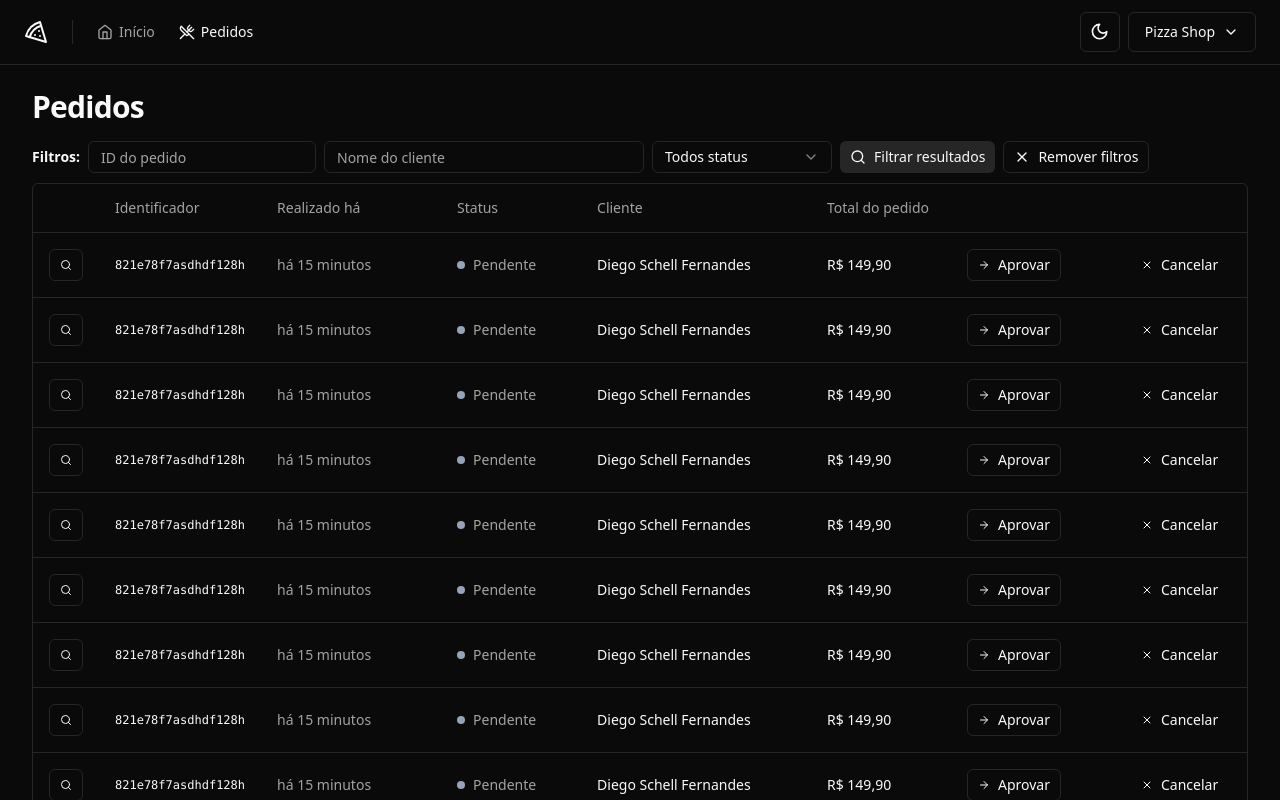
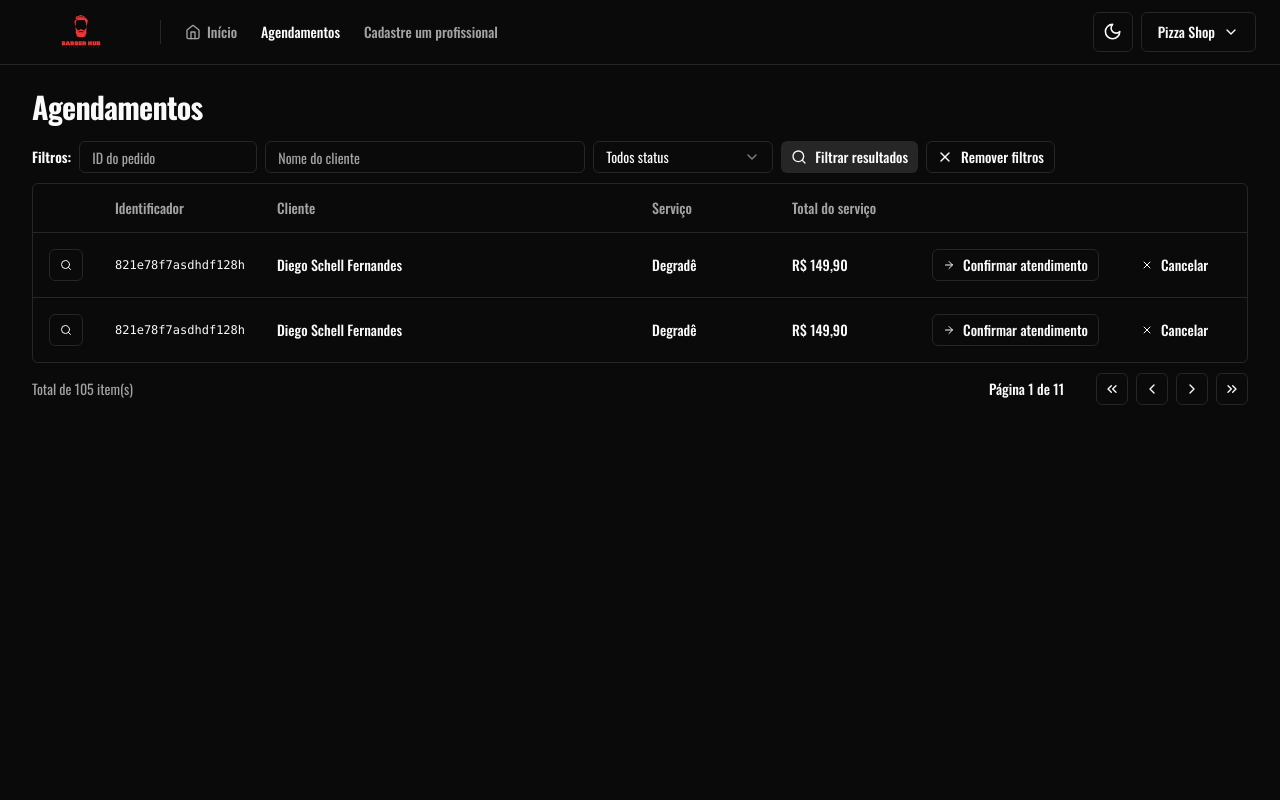
Before and after one commit to DTechCraftSolutions/dashboard-barber-hub, a React (Vite) app: page /orders in a window 1280 px wide. Shown: the top 800 px of the page. Built offline with nearby package versions, Linux system fonts and the light colour scheme.

Commit message:
feat: add-professional-route

```diff
--- a/index.html
+++ b/index.html
@@ -1,13 +1,20 @@
 <!doctype html>
 <html lang="pt-BR">
+
 <head>
+  <link rel="preconnect" href="https://fonts.googleapis.com">
+  <link rel="preconnect" href="https://fonts.gstatic.com" crossorigin>
+  <link href="https://fonts.googleapis.com/css2?family=Oswald:wght@200;300;400;500;600;700&display=swap"
+    rel="stylesheet">
   <meta charset="UTF-8" />
   <meta name="viewport" content="width=device-width, initial-scale=1.0" />
 
   <title>Dashboard BarberHub</title>
 </head>
+
 <body>
   <div id="root"></div>
   <script type="module" src="/src/main.tsx"></script>
 </body>
+
 </html>
--- a/src/components/header.tsx
+++ b/src/components/header.tsx
@@ -1,4 +1,4 @@
-import { Home, Pizza, UtensilsCrossed } from 'lucide-react'
+import { Home } from 'lucide-react'
 
 import { AccountMenu } from './account-menu'
 import { NavLink } from './nav-link'
@@ -9,8 +9,7 @@ export function Header() {
   return (
     <div className="border-b">
       <div className="flex h-16 items-center gap-6 px-6">
-        <Pizza className="h-6 w-6" />
-
+        <img src="/logo.png" alt="Logo" className="h-12 w-28" />
         <Separator orientation="vertical" className="h-6" />
 
         <nav className="flex items-center space-x-4 lg:space-x-6">
@@ -19,8 +18,10 @@ export function Header() {
             Início
           </NavLink>
           <NavLink to="/orders">
-            <UtensilsCrossed className="h-4 w-4" />
-            Pedidos
+            Agendamentos
+          </NavLink>
+          <NavLink to="/add-professional">
+            Cadastre um profissional
           </NavLink>
         </nav>
 
--- a/src/global.css
+++ b/src/global.css
@@ -2,6 +2,10 @@
 @tailwind components;
 @tailwind utilities;
 
+
+*{
+  font-family: 'Oswald', sans-serif;
+}
 
 @layer base {
   :root {
--- a/src/pages/app/dashboard/day-orders-amount-card.tsx
+++ b/src/pages/app/dashboard/day-orders-amount-card.tsx
@@ -6,7 +6,7 @@ export function DayOrdersAmountCard() {
   return (
     <Card>
       <CardHeader className="flex-row items-center justify-between space-y-0 pb-2">
-        <CardTitle className="text-base font-semibold">Pedidos (dia)</CardTitle>
+        <CardTitle className="text-base font-semibold">Agendamentos (dia)</CardTitle>
         <Utensils className="h-4 w-4 text-muted-foreground" />
       </CardHeader>
       <CardContent className="space-y-1">
--- a/src/pages/app/dashboard/month-orders-amount-card.tsx
+++ b/src/pages/app/dashboard/month-orders-amount-card.tsx
@@ -6,7 +6,7 @@ export function MonthOrdersAmountCard() {
   return (
     <Card>
       <CardHeader className="flex-row items-center justify-between space-y-0 pb-2">
-        <CardTitle className="text-base font-semibold">Pedidos (mês)</CardTitle>
+        <CardTitle className="text-base font-semibold">Agendamentos (mês)</CardTitle>
         <Utensils className="h-4 w-4 text-muted-foreground" />
       </CardHeader>
       <CardContent className="space-y-1">
--- a/src/pages/app/dashboard/popular-products-chart.tsx
+++ b/src/pages/app/dashboard/popular-products-chart.tsx
@@ -5,11 +5,11 @@ import colors from 'tailwindcss/colors'
 import { Card, CardContent, CardHeader, CardTitle } from '@/components/ui/card'
 
 const data = [
-  { product: 'Pepperoni', amount: 40 },
-  { product: 'Mussarela', amount: 30 },
-  { product: 'Marguerita', amount: 50 },
-  { product: '4 Queijos', amount: 16 },
-  { product: 'Frango frito', amount: 26 },
+  { product: 'Degradê', amount: 40 },
+  { product: 'Refletido', amount: 30 },
+  { product: 'Luzes', amount: 50 },
+  { product: 'Mullet', amount: 16 },
+  { product: 'Calvão', amount: 26 },
 ]
 
 const COLORS = [
--- a/src/pages/app/orders/order-table-row.tsx
+++ b/src/pages/app/orders/order-table-row.tsx
@@ -16,7 +16,7 @@ export function OrderTableRow() {
           <DialogTrigger asChild>
             <Button variant="outline" size="xs">
               <Search className="h-3 w-3" />
-              <span className="sr-only">Detalhes do pedido</span>
+              <span className="sr-only">Detalhes do Agendamento</span>
             </Button>
           </DialogTrigger>
 
@@ -26,19 +26,13 @@ export function OrderTableRow() {
       <TableCell className="font-mono text-xs font-medium">
         821e78f7asdhdf128h
       </TableCell>
-      <TableCell className="text-muted-foreground">há 15 minutos</TableCell>
-      <TableCell>
-        <div className="flex items-center gap-2">
-          <span className="h-2 w-2 rounded-full bg-slate-400" />
-          <span className="font-medium text-muted-foreground">Pendente</span>
-        </div>
-      </TableCell>
       <TableCell className="font-medium">Diego Schell Fernandes</TableCell>
+      <TableCell className="font-medium">Degradê</TableCell>
       <TableCell className="font-medium">R$ 149,90</TableCell>
       <TableCell>
         <Button variant="outline" size="xs">
           <ArrowRight className="mr-2 h-3 w-3" />
-          Aprovar
+          Confirmar atendimento
         </Button>
       </TableCell>
       <TableCell>
--- a/src/pages/app/orders/orders.tsx
+++ b/src/pages/app/orders/orders.tsx
@@ -15,10 +15,10 @@ import { OrderTableRow } from './order-table-row'
 export function Orders() {
   return (
     <>
-      <Helmet title="Pedidos" />
+      <Helmet title="Agendamentos" />
 
       <div className="flex flex-col gap-4">
-        <h1 className="text-3xl font-bold tracking-tight">Pedidos</h1>
+        <h1 className="text-3xl font-bold tracking-tight">Agendamentos</h1>
         <div className="space-y-2.5">
           <OrderTableFilters />
 
@@ -28,16 +28,15 @@ export function Orders() {
                 <TableRow>
                   <TableHead className="w-[64px]"></TableHead>
                   <TableHead className="w-[140px]">Identificador</TableHead>
-                  <TableHead className="w-[180px]">Realizado há</TableHead>
-                  <TableHead className="w-[140px]">Status</TableHead>
                   <TableHead>Cliente</TableHead>
-                  <TableHead className="w-[140px]">Total do pedido</TableHead>
+                  <TableHead className="w-[140px]">Serviço</TableHead>
+                  <TableHead className="w-[140px]">Total do serviço</TableHead>
                   <TableHead className="w-[164px]"></TableHead>
                   <TableHead className="w-[132px]"></TableHead>
                 </TableRow>
               </TableHeader>
               <TableBody>
-                {Array.from({ length: 10 }).map((_, i) => {
+                {Array.from({ length: 2 }).map((_, i) => {
                   return <OrderTableRow key={i} />
                 })}
               </TableBody>
--- /dev/null
+++ b/src/pages/register-professional/index.tsx
@@ -0,0 +1,29 @@
+import { Button } from "@/components/ui/button";
+import { Table, TableBody, TableHead, TableHeader, TableRow } from "@/components/ui/table";
+import { ProfessionalTableRow } from "./professional-table-row";
+
+export function RegisterProfessional() {
+    return (
+        <div className="w-full ">
+            <h1 className="text-3xl font-bold tracking-tight">Cadastrar profissionais</h1>
+            <Button className="my-4">Cadastrar novo</Button>
+            <Table>
+                <TableHeader>
+                    <TableRow>
+                        <TableHead className="w-[64px]"></TableHead>
+                        <TableHead className="w-[140px]">Identificador</TableHead>
+                        <TableHead className="w-[140px]">Nome</TableHead>
+                        <TableHead className="w-[140px]">Data de cadastro</TableHead>
+                        <TableHead className="w-[140px]">Total de serviços</TableHead>
+
+                    </TableRow>
+                </TableHeader>
+                <TableBody>
+                   {Array.from({ length: 2 }).map((_, i) => {
+                       return <ProfessionalTableRow key={i} />
+                   })}
+                </TableBody>
+            </Table>
+        </div>
+    );
+}
--- /dev/null
+++ b/src/pages/register-professional/professional-table-row.tsx
@@ -0,0 +1,21 @@
+import { ArrowRight, Search, X } from 'lucide-react'
+
+import { Button } from '@/components/ui/button'
+import { Dialog, DialogTrigger } from '@/components/ui/dialog'
+import { TableCell, TableRow } from '@/components/ui/table'
+
+
+
+// interface OrderTableRowProps {}
+
+export function ProfessionalTableRow() {
+  return (
+    <TableRow>
+      <TableCell></TableCell>
+      <TableCell>qway21-32123</TableCell>
+      <TableCell className="font-medium">Diego Schell Fernandes</TableCell>
+      <TableCell className="font-medium">29/11/2023</TableCell>
+      <TableCell className="font-medium">20</TableCell>
+    </TableRow>
+  )
+}
--- a/src/routes.tsx
+++ b/src/routes.tsx
@@ -7,6 +7,7 @@ import { Dashboard } from './pages/app/dashboard/dashboard'
 import { Orders } from './pages/app/orders/orders'
 import { SignIn } from './pages/auth/sign-in'
 import { SignUp } from './pages/auth/sign-up'
+import { RegisterProfessional } from './pages/register-professional'
 
 export const router = createBrowserRouter([
   {
@@ -22,6 +23,10 @@ export const router = createBrowserRouter([
         path: '/orders',
         element: <Orders />,
       },
+      {
+        path: '/add-professional',
+        element: <RegisterProfessional />,
+      }
     ],
   },
   {
```
Also changed, not shown: public/logo.png (added). Lines whose indentation alone changed are shown as unchanged.
